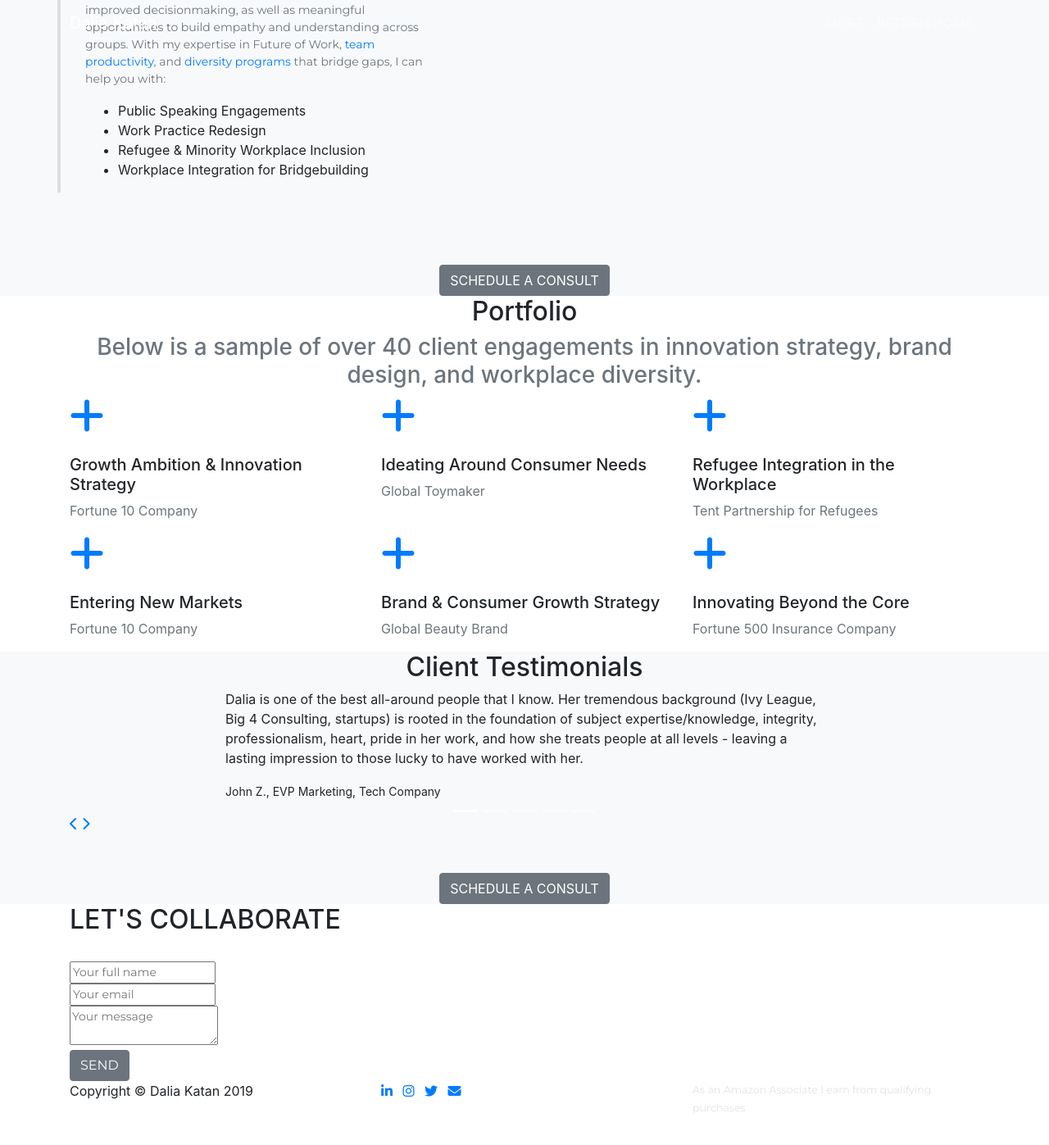
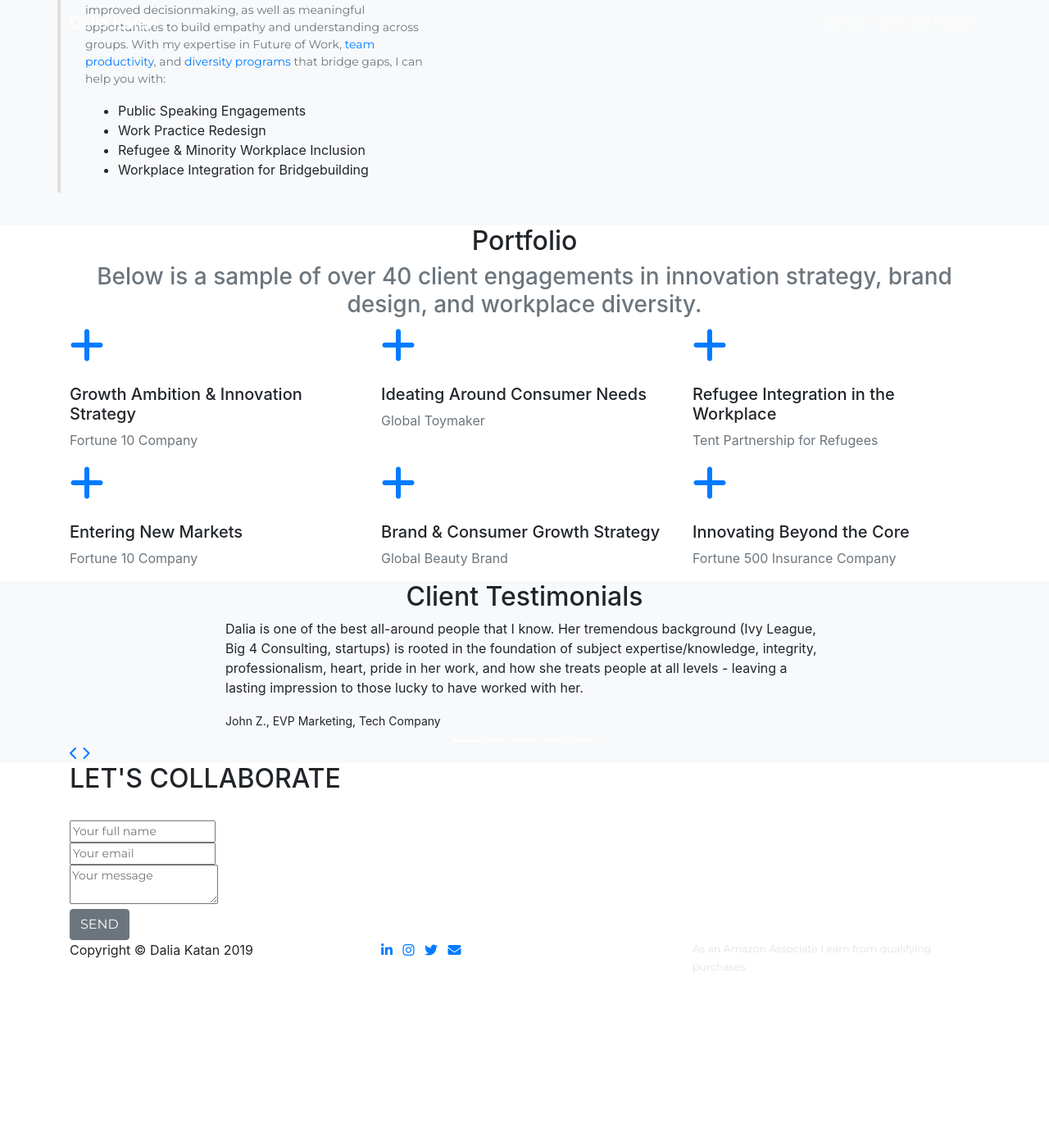
Before and after one commit to dalkat/dalkat.github.io, a Jekyll site: the page built from strategy.md, in a window 1280 px wide and 1400 px high, scrolled down 1441 px. Shown: the top 1397 px of the window at 82% size. Built offline with Jekyll 4.4.1, drawn with Linux system fonts in a browser that asks for light colours; nearby versions of some CDN libraries; some web fonts are replaced; library files that are not in the unit come from our copies; after the commit the page ends 2669 px from its top, so only the background shows below that.

```diff
--- a/_layouts/strategy.html
+++ b/_layouts/strategy.html
@@ -99,7 +99,6 @@ layout: default-sub
           {%- endfor -%}
         {% assign ws = '' %}
         </div>
-          <div class="col-lg-12" style="text-align:center;"><br><BR><a class="btn btn-secondary btn-xl text-uppercase js-scroll-trigger" href="#contact">{{ site.data.home.services.btn }}</a></div>
       </div>
     </section>
 
@@ -224,13 +223,12 @@ layout: default-sub
             </div>
           </div>
         </div>
-          <div class="col-lg-12" style="text-align:center;"><br><BR><a class="btn btn-secondary btn-xl text-uppercase js-scroll-trigger" href="#contact">{{ site.data.home.testimonials.btn }}</a></div>
       </div>
     </section>
 
 
 <!-- Contact -->
-<section id="contact" style="background-image: url(../img/contact-bg4.jpg)!important; background-position:right;">
+<section id="contact" style="background-image: url(../img/contact-bg5.jpg)!important; background-position:right;">
       <div class="container">
         <div class="row">
           <div class="col-lg-12 text-left">
```
Also changed, not shown: assets/img/contact-bg5.jpg.
